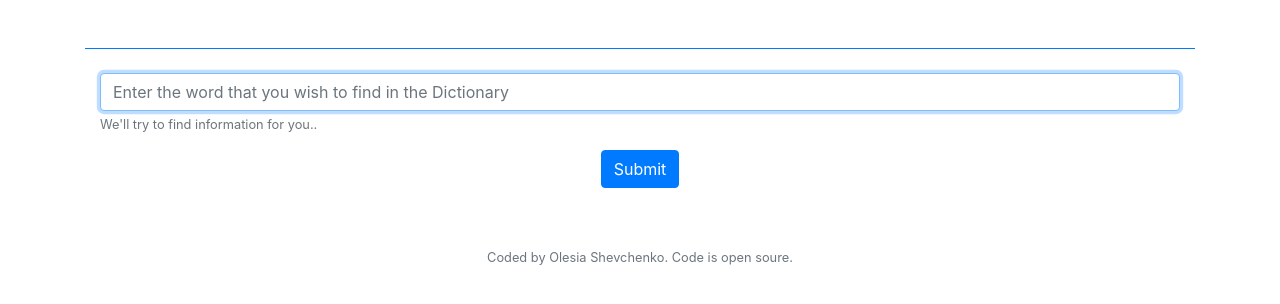
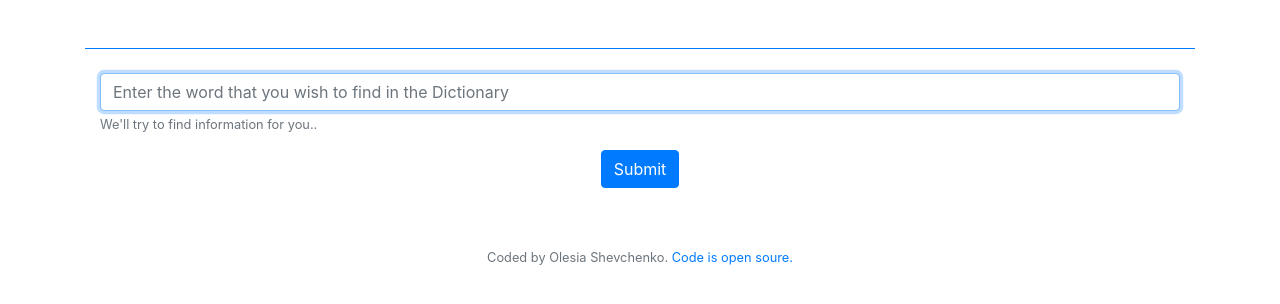
Before and after one commit to OlesiaShev/Dictionary-project, a React (Create React App) app: page / in a window 1280 px wide. Shown: the top 304 px of the page. Built offline with nearby package versions, Linux system fonts and the light colour scheme.

Commit message:
Added the Github link

```diff
--- a/src/App.js
+++ b/src/App.js
@@ -8,7 +8,15 @@ function App() {
         <Dictionary />
       </div>
       <p className="mt-5 text-muted">
-        <small>Coded by Olesia Shevchenko. Code is open soure.</small>
+        <small>
+          Coded by Olesia Shevchenko.{" "}
+          <a
+            href="https://github.com/OlesiaShev/Dictionary-project"
+            target="_blank"
+          >
+            Code is open soure.
+          </a>
+        </small>
       </p>
     </div>
   );
```
